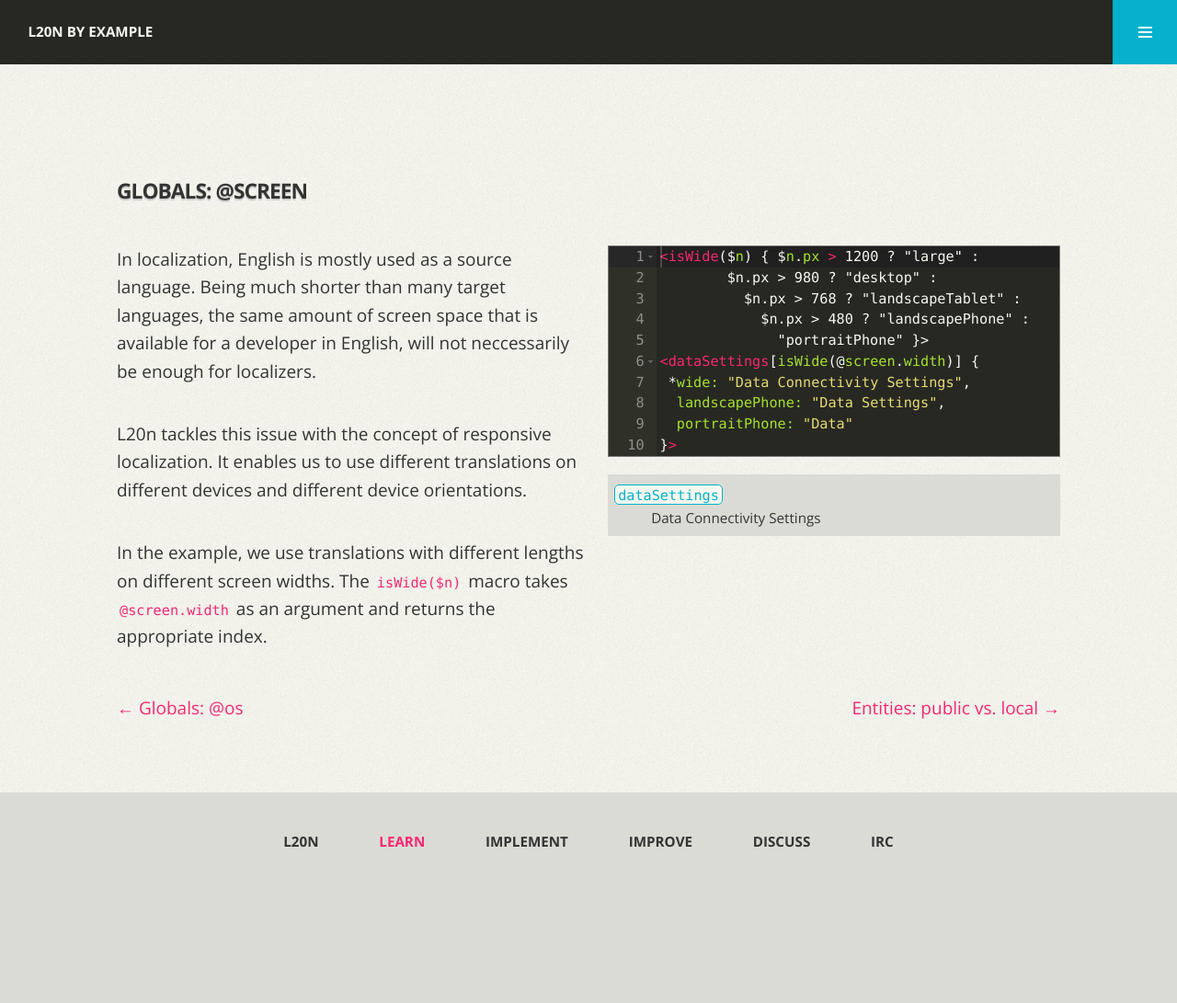
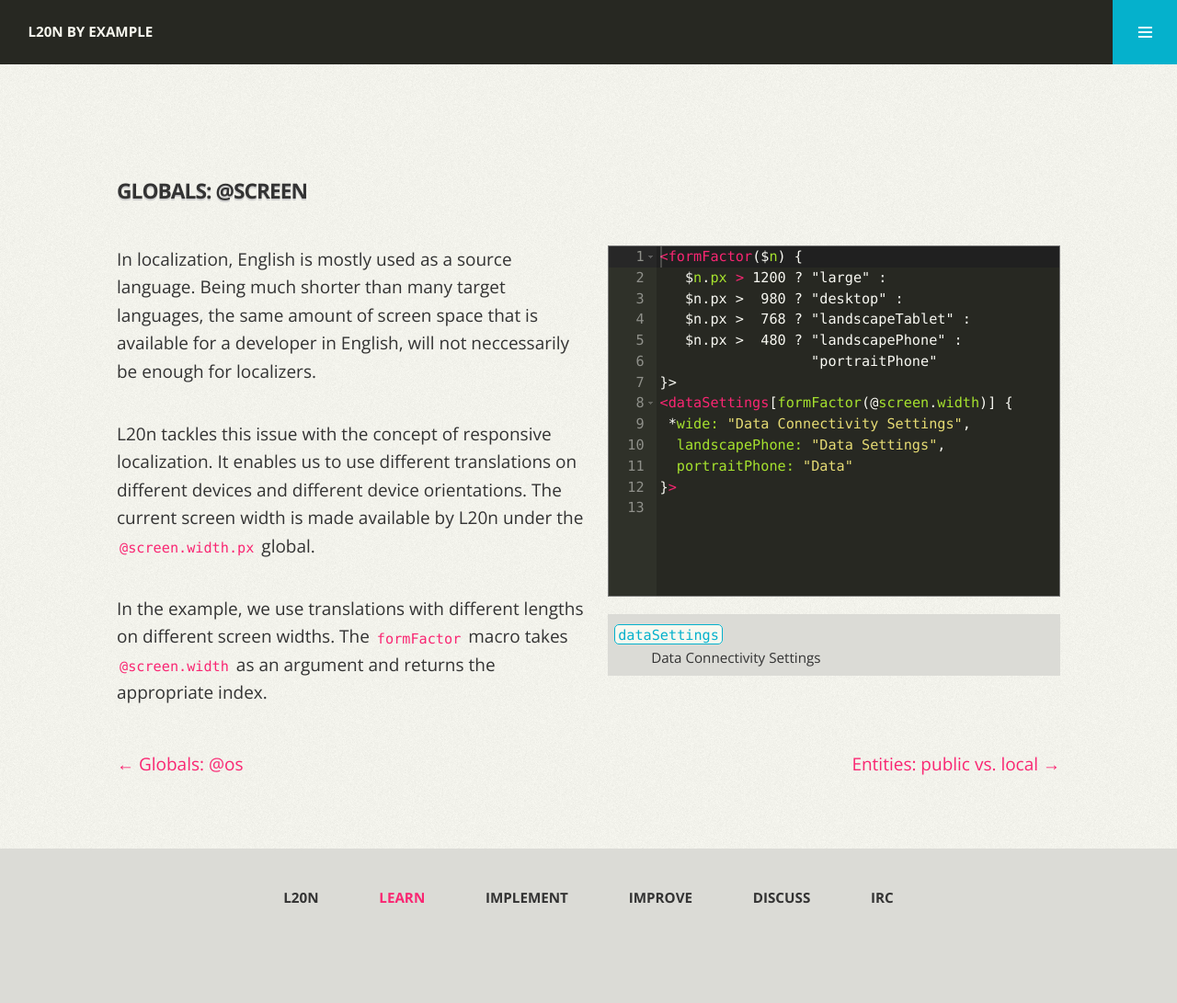
Before and after one commit to l20n/l20n.org, a Jekyll site: the page built from _posts/2012-07-13-globals-screen.md, in a window 1280 px wide. Shown: the whole page at 92% size. Built offline with Jekyll 4.4.1, drawn with Linux system fonts in a browser that asks for light colours; nearby versions of some CDN libraries; before the commit the page ends 1030 px from its top, so only the background shows below that.

Commit message:
Feedback on last chapters

```diff
--- a/_posts/2012-07-13-globals-screen.md
+++ b/_posts/2012-07-13-globals-screen.md
@@ -11,20 +11,22 @@ next_title: "Entities: public vs. local"
 <section class="clearfix">
   <div class="left">
     <p>In localization, English is mostly used as a source language. Being much shorter than many target languages, the same amount of screen space that is available for a developer in English, will not neccessarily be enough for localizers.</p>
-    <p>L20n tackles this issue with the concept of responsive localization. It enables us to use different translations on different devices and different device orientations.</p>
-    <p>In the example, we use translations with different lengths on different screen widths. The <code>isWide($n)</code> macro takes <code>@screen.width</code> as an argument and returns the appropriate index.</p>
+    <p>L20n tackles this issue with the concept of responsive localization. It enables us to use different translations on different devices and different device orientations.  The current screen width is made available by L20n under the <code>@screen.width.px</code> global.</p>
+    <p>In the example, we use translations with different lengths on different screen widths. The <code>formFactor</code> macro takes <code>@screen.width</code> as an argument and returns the appropriate index.</p>
   </div>
   <div class="right">
-    <div class="editor sourceEditor height15"
+    <div class="editor sourceEditor height25"
       id="sourceEditor1"
       data-source="sourceEditor1"
       data-output="output1"
-    >&lt;isWide($n) { $n.px &gt; 1200 ? "large" :
-        $n.px &gt; 980 ? "desktop" :
-          $n.px &gt; 768 ? "landscapeTablet" :
-            $n.px &gt; 480 ? "landscapePhone" :
-              "portraitPhone" }&gt;
-&lt;dataSettings[isWide(@screen.width)] {
+    >&lt;formFactor($n) {
+   $n.px &gt; 1200 ? "large" :
+   $n.px &gt;  980 ? "desktop" :
+   $n.px &gt;  768 ? "landscapeTablet" :
+   $n.px &gt;  480 ? "landscapePhone" :
+                  "portraitPhone"
+}&gt;
+&lt;dataSettings[formFactor(@screen.width)] {
  *wide: "Data Connectivity Settings",
   landscapePhone: "Data Settings",
   portraitPhone: "Data"
```
Also changed, not shown: _posts/2012-07-05-indexes-for-hash-tables.md (+2 -2 lines), _posts/2012-07-10-expressions.md (+7 -7 lines), _posts/2012-07-11-globals-hour.md (+4 -4 lines), _posts/2012-07-12-globals-os.md (+3 -4 lines).
